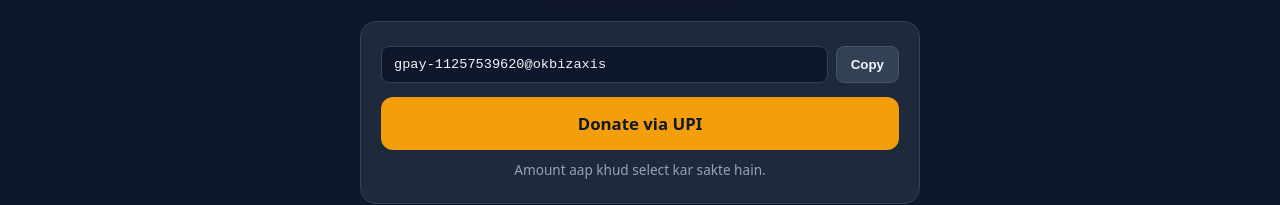
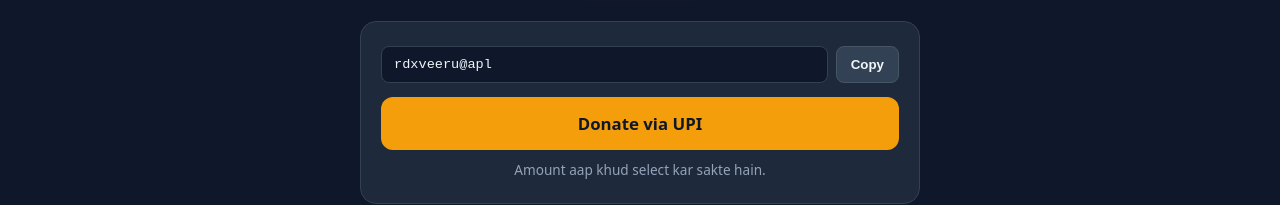
Before and after one commit to rdxveeru143/veeru, a plain HTML site: page donate/index.html in a window 1280 px wide. Shown: the part 313-518 px from the top of the page. Drawn offline with Linux system fonts and the light colour scheme.

Commit message:
Change donation UPI ID to rdxveeru@apl

```diff
--- a/donate/index.html
+++ b/donate/index.html
@@ -38,10 +38,10 @@
     <p class="bio">Main Wazirganj College Updates par free mehnat karta hun — taaki har student tak sahi jaankari time par pahunche. Aapki help se ye kaam aage badhta rahega.</p>
     <div class="donate-box">
       <div class="upi-row">
-        <code id="upi-id">gpay-11257539620@okbizaxis</code>
-        <button onclick="navigator.clipboard.writeText('gpay-11257539620@okbizaxis'); this.textContent='Copied!'; setTimeout(()=>this.textContent='Copy',1500);">Copy</button>
+        <code id="upi-id">rdxveeru@apl</code>
+        <button onclick="navigator.clipboard.writeText('rdxveeru@apl'); this.textContent='Copied!'; setTimeout(()=>this.textContent='Copy',1500);">Copy</button>
       </div>
-      <a class="donate-btn" href="upi://pay?pa=gpay-11257539620@okbizaxis&amp;pn=Veeru%20Verma&amp;cu=INR">Donate via UPI</a>
+      <a class="donate-btn" href="upi://pay?pa=rdxveeru@apl&amp;pn=Veeru%20Verma&amp;cu=INR">Donate via UPI</a>
       <div class="amount-note">Amount aap khud select kar sakte hain.</div>
     </div>
     <div class="thanks">
```
Also changed, not shown: index.html (+2 -2 lines).
